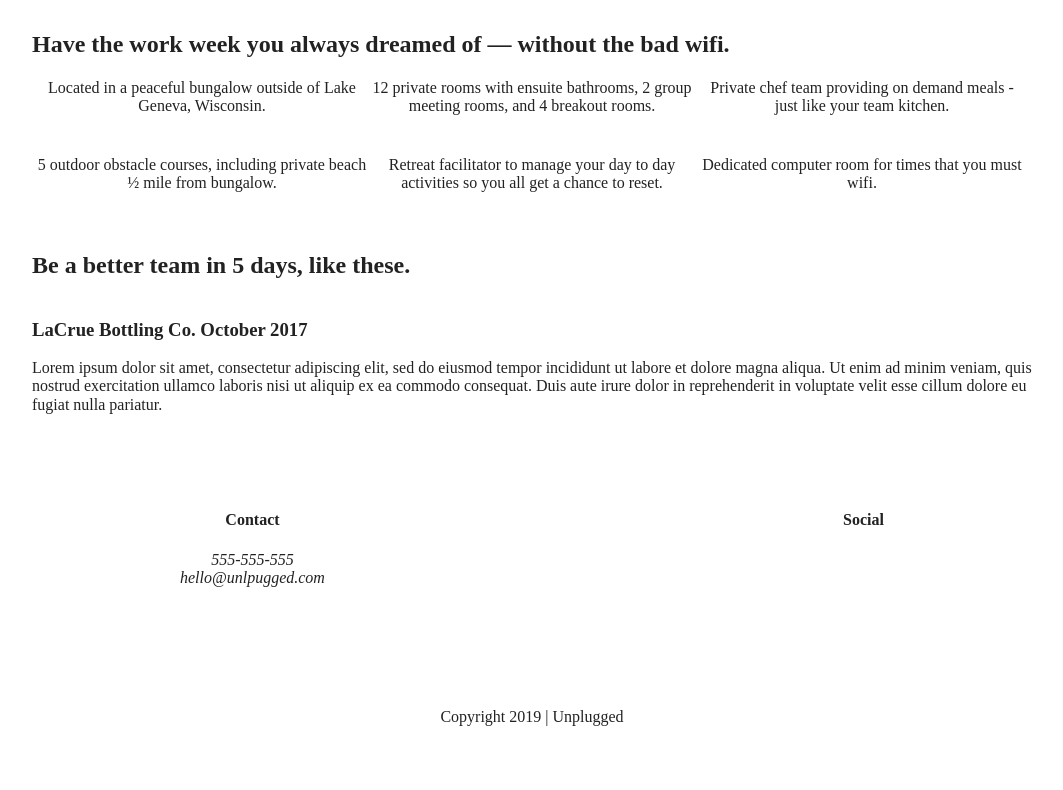
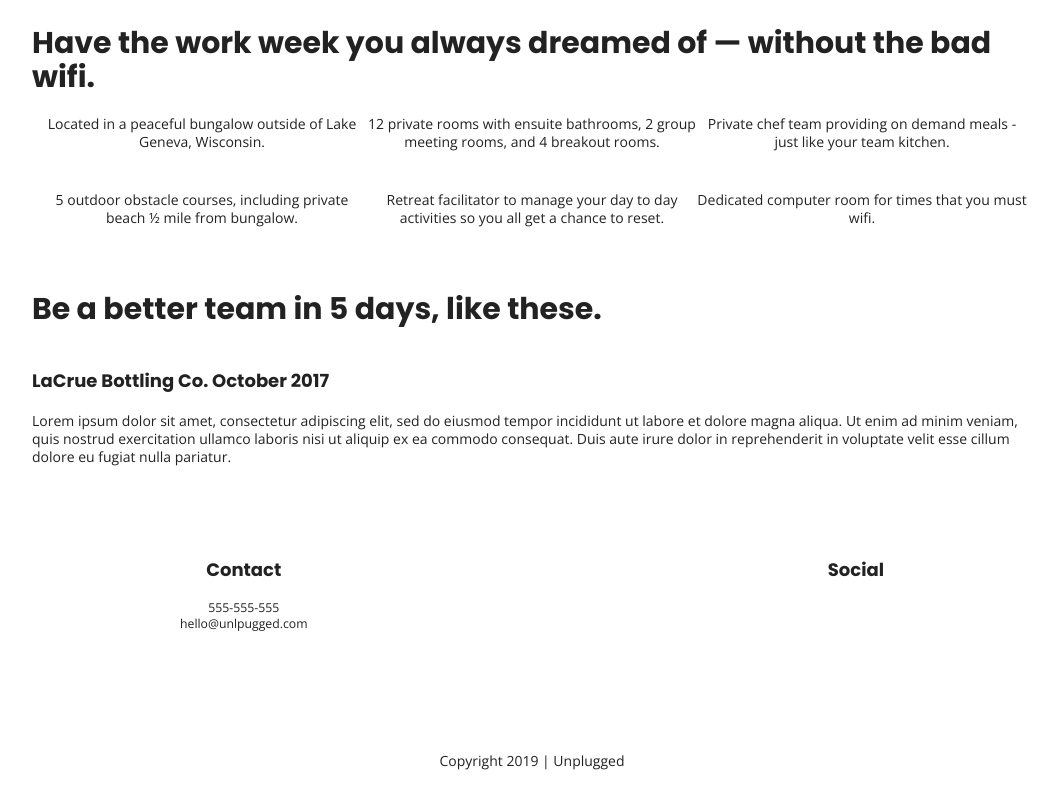
Before and after one commit to AyumiUeno12/unplugged-retreat, a website built with Parcel: page index.html in a window 1280 px wide. Shown: the part 409-1199 px from the top of the page, without its empty margins (108-1171 px from the left). Before the commit the page ends 1155 px from the top, so only its background shows below. Built offline with nearby package versions, Linux system fonts and the light colour scheme.

Commit message:
Added general styles in css

```diff
--- a/css/main.css
+++ b/css/main.css
@@ -88,10 +88,61 @@ textarea {
    Author's custom styles
    ========================================================================== */
 
+/* general styles */
+
+html {
+  font-size: 16px;
+}
+
+body {
+  font-family: 'Open Sans', sans-serif;
+  font-size: 1em;
+  text-align: left;
+}
+
 html,
 body {
   width: 100%;
 }
+
+ul,
+ol {
+  list-style-type: none;
+}
+
+a {
+  color: #e2e3ed;
+  text-decoration: none;
+}
+
+h2 {
+  font-family: 'Poppins', sans-serif;
+  font-size: 1.875em;
+}
+
+h3,
+h4 {
+  font-family: 'Poppins', sans-serif;
+  font-size: 1.125em;
+  margin: 20px 0;
+}
+
+p {
+  font-size: .875em;
+  line-height: 1.285em;
+}
+
+address {
+  font-family: 'Open Sans', sans-serif;
+  font-size: .875em;
+  font-style: normal;
+}
+
+.content-wrapper {
+  width: 90%;
+  margin: 50px 0;
+}
+
 
 
 /***** base header - footer styles *****/
--- a/index.html
+++ b/index.html
@@ -18,6 +18,9 @@
 
   <link rel="stylesheet" href="css/normalize.css">
   <link rel="stylesheet" href="css/main.css">
+
+  <!-- Google Fonts -->
+  <link href="https://fonts.googleapis.com/css?family=Open+Sans:400,700|Poppins:500,700" rel="stylesheet">
 
   <meta name="theme-color" content="#fafafa">
 </head>
```
Also changed, not shown: about/index.html (+3 -0 lines), faq/index.html (+3 -0 lines).
